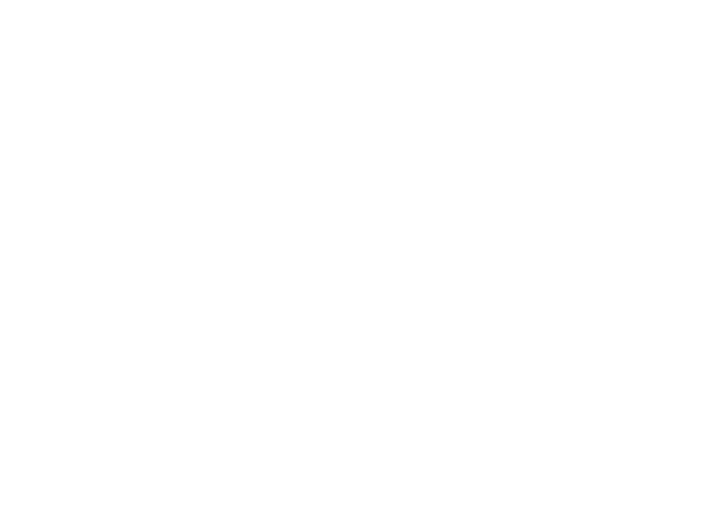
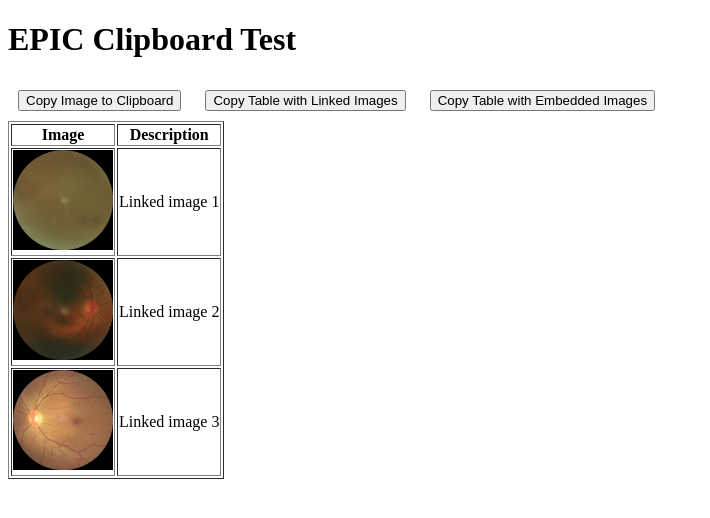
Before and after one commit to Synapsei/CopyPasteTest, a plain HTML site: page index.html in a window 1280 px wide. Shown: the whole page, without its empty margins (0-710 px from the left). Drawn offline with Linux system fonts and the light colour scheme.

Commit message:
Update index.html

```diff
--- a/index.html
+++ b/index.html
@@ -1,3 +1,35 @@
+<!DOCTYPE html>
+<html lang="en">
+<head>
+  <meta charset="UTF-8">
+  <title>Clipboard HTML Test</title>
+  <style>
+    button { margin: 10px; }
+    img { width: 100px; }
+  </style>
+</head>
+<body>
+  <h1>EPIC Clipboard Test</h1>
+
+  <button onclick="copyImage()">Copy Image to Clipboard</button>
+  <button onclick="copyTableWithURLs()">Copy Table with Linked Images</button>
+  <button onclick="copyTableWithEmbedded()">Copy Table with Embedded Images</button>
+
+        <table border="1">
+        <tr>
+          <th>Image</th><th>Description</th>
+        </tr>
+        <tr>
+          <td><img src="0_left.png"></td><td>Linked image 1</td>
+        </tr>
+        <tr>
+          <td><img src="0_right.png"></td><td>Linked image 2</td>
+        </tr>
+        <tr>
+          <td><img src="1_left.png"></td><td>Linked image 3</td>
+        </tr>
+      </table>
+
 <script>
   async function copyImage() {
     const img = await fetch("0_left.png");
@@ -77,3 +109,5 @@
     });
   }
 </script>
+</body>
+</html>
```
